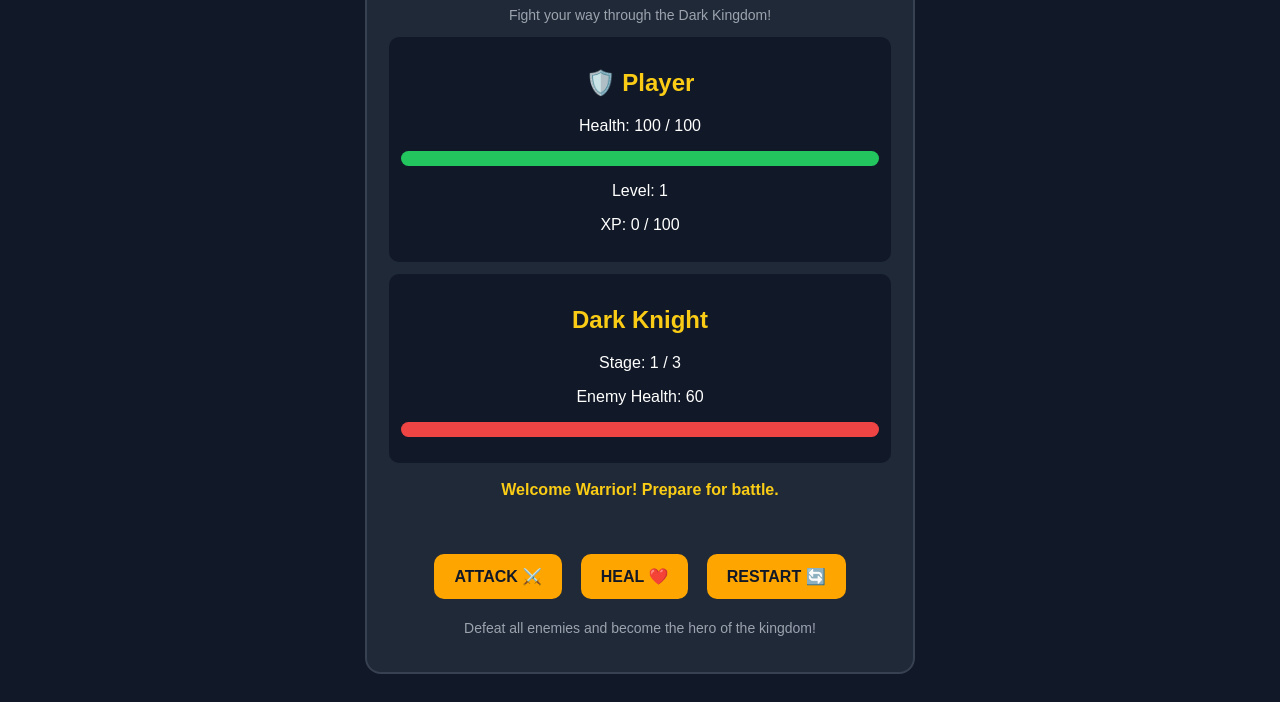
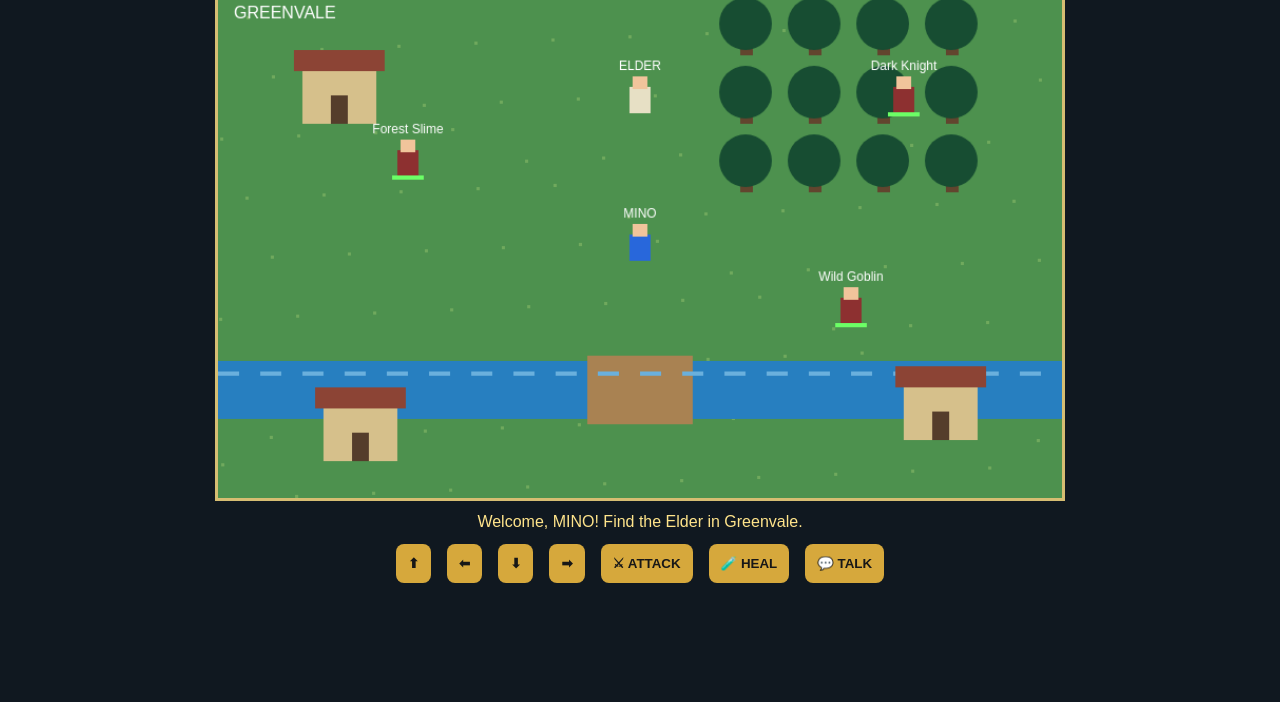
Before and after one commit to iiTachi/mino-rpg, a plain HTML site: page index.html in a window 1280 px wide. Shown: the part 126-828 px from the top of the page. After the commit the page ends 800 px from the top, so only its background shows below. Drawn offline with Linux system fonts and the light colour scheme.

Commit message:
Update index.html

```diff
--- a/index.html
+++ b/index.html
@@ -6,243 +6,239 @@
 <meta name="viewport" content="width=device-width, initial-scale=1.0">
 <title>MINO RPG ADVENTURE</title>
 <style>
-* { box-sizing: border-box; }
-
-body {
-    background: #111827;
-    color: white;
-    font-family: Arial, sans-serif;
-    text-align: center;
-    padding: 20px;
-}
-
-.container {
-    max-width: 550px;
-    margin: auto;
-    background: #1f2937;
-    padding: 22px;
-    border-radius: 16px;
-    border: 2px solid #374151;
-}
-
-h1 { color: orange; }
-
-h2 { color: #facc15; }
-
-.stats {
-    background: #111827;
-    padding: 12px;
-    border-radius: 10px;
-    margin: 12px 0;
-}
-
-.bar {
-    background: #374151;
-    height: 15px;
-    border-radius: 10px;
-    overflow: hidden;
-    margin: 8px 0 14px;
-}
-
-.fill {
-    height: 100%;
-    width: 100%;
-    transition: width 0.3s;
-}
-
-.player-fill { background: #22c55e; }
-.enemy-fill { background: #ef4444; }
-
-button {
-    background: orange;
-    color: #111827;
-    border: none;
-    padding: 13px 20px;
-    margin: 7px;
-    border-radius: 10px;
-    font-size: 16px;
-    font-weight: bold;
-    cursor: pointer;
-}
-
-button:disabled {
-    opacity: 0.4;
-    cursor: not-allowed;
-}
-
-#message {
-    min-height: 48px;
-    color: #facc15;
-    font-weight: bold;
-    margin: 18px 0;
-}
-
-.small {
-    color: #9ca3af;
-    font-size: 14px;
-}
+*{box-sizing:border-box}
+body{margin:0;background:#101820;color:white;font-family:Arial;text-align:center}
+header{padding:10px;background:#172b25}
+h2{margin:5px;color:#f5d76e}
+#stats{display:flex;justify-content:space-around;flex-wrap:wrap;gap:8px;padding:10px}
+#game{width:100%;max-width:850px;height:auto;background:#397b43;border:3px solid #d6bd72;touch-action:none}
+button{background:#d6a83c;color:#171717;border:0;border-radius:8px;padding:12px;margin:4px;font-weight:bold}
+.controls{display:flex;justify-content:center;align-items:center;gap:8px;flex-wrap:wrap}
+#message{min-height:35px;color:#ffe48b;padding:8px}
 </style>
 </head>
+<body>
+<header>
+<h2>⚔ MINO RPG ADVENTURE</h2>
+<div>Explore the world. Become a legend.</div>
+</header>
 
-<body>
-<div class="container">
-
-<h1>⚔️ MINO RPG ADVENTURE</h1>
-<p class="small">Fight your way through the Dark Kingdom!</p>
-
-<div class="stats">
-    <h2>🛡️ Player</h2>
-    <p>Health: <span id="health">100</span> / 100</p>
-    <div class="bar">
-        <div id="playerBar" class="fill player-fill"></div>
-    </div>
-    <p>Level: <span id="level">1</span></p>
-    <p>XP: <span id="xp">0</span> / 100</p>
+<div id="stats">
+<span id="hp">❤️ HP: 100</span>
+<span id="level">⭐ Level: 1</span>
+<span id="xp">XP: 0</span>
+<span id="gold">💰 Gold: 0</span>
 </div>
 
-<div class="stats">
-    <h2 id="enemyName">Dark Knight</h2>
-    <p>Stage: <span id="stage">1</span> / 3</p>
-    <p>Enemy Health: <span id="enemyHealth">60</span></p>
-    <div class="bar">
-        <div id="enemyBar" class="fill enemy-fill"></div>
-    </div>
-</div>
+<canvas id="game" width="800" height="480"></canvas>
 
-<p id="message">Welcome Warrior! Prepare for battle.</p>
+<div id="message">Welcome, MINO! Find the Elder in Greenvale.</div>
 
-<button id="attackBtn" onclick="attack()">ATTACK ⚔️</button>
-<button id="healBtn" onclick="heal()">HEAL ❤️</button>
-<button onclick="restartGame()">RESTART 🔄</button>
-
-<p class="small">Defeat all enemies and become the hero of the kingdom!</p>
-
+<div class="controls">
+<button onclick="move(0,-1)">⬆</button>
+<button onclick="move(-1,0)">⬅</button>
+<button onclick="move(0,1)">⬇</button>
+<button onclick="move(1,0)">➡</button>
+<button onclick="attack()">⚔ ATTACK</button>
+<button onclick="potion()">🧪 HEAL</button>
+<button onclick="talk()">💬 TALK</button>
 </div>
 
 <script>
-let health = 100;
-let maxHealth = 100;
-let xp = 0;
-let level = 1;
-let stage = 0;
-let gameOver = false;
+const canvas=document.getElementById("game");
+const ctx=canvas.getContext("2d");
 
-const enemies = [
-    { name: "Dark Knight", health: 60, damage: 10, xp: 40 },
-    { name: "Shadow Beast", health: 90, damage: 15, xp: 60 },
-    { name: "DARK LORD 👑", health: 150, damage: 20, xp: 100 }
+let player={x:400,y:240,hp:100,level:1,xp:0,gold:0};
+let enemies=[
+{x:180,y:160,hp:30,name:"Forest Slime",alive:true},
+{x:600,y:300,hp:50,name:"Wild Goblin",alive:true},
+{x:650,y:100,hp:100,name:"Dark Knight",alive:true}
 ];
+let elder={x:400,y:100};
+let quest=0;
 
-let enemyHealth = enemies[0].health;
+function save(){
+ localStorage.setItem("minoOpenSave",JSON.stringify({player,enemies,quest}));
+}
+function load(){
+ let s=localStorage.getItem("minoOpenSave");
+ if(s){
+  try{
+   let d=JSON.parse(s);
+   player=d.player||player;
+   enemies=d.enemies||enemies;
+   quest=d.quest||0;
+  }catch(e){}
+ }
+}
+function message(t){
+ document.getElementById("message").textContent=t;
+}
+function update(){
+ document.getElementById("hp").textContent="❤️ HP: "+player.hp;
+ document.getElementById("level").textContent="⭐ Level: "+player.level;
+ document.getElementById("xp").textContent="XP: "+player.xp;
+ document.getElementById("gold").textContent="💰 Gold: "+player.gold;
+ save();
+}
+function rect(x,y,w,h,color){
+ ctx.fillStyle=color;
+ ctx.fillRect(x,y,w,h);
+}
+function character(x,y,color,label){
+ rect(x-10,y-10,20,25,color);
+ rect(x-7,y-20,14,12,"#f1c49b");
+ ctx.fillStyle="white";
+ ctx.font="12px Arial";
+ ctx.textAlign="center";
+ ctx.fillText(label,x,y-26);
+}
+function draw(){
+ rect(0,0,800,480,"#4d914e");
 
-function updateScreen() {
-    const enemy = enemies[stage];
+ // Grass
+ for(let i=0;i<100;i++){
+  let x=(i*97)%800,y=(i*53)%480;
+  rect(x,y,3,3,"#70a95d");
+ }
 
-    document.getElementById("health").textContent = health;
-    document.getElementById("level").textContent = level;
-    document.getElementById("xp").textContent = xp;
-    document.getElementById("stage").textContent = stage + 1;
-    document.getElementById("enemyName").textContent = enemy.name;
-    document.getElementById("enemyHealth").textContent = enemyHealth;
+ // River and bridge
+ rect(0,350,800,55,"#277fc0");
+ rect(350,345,100,65,"#a98252");
+ for(let x=0;x<800;x+=40)rect(x,360,20,4,"#6ab0dd");
 
-    document.getElementById("playerBar").style.width =
-        (health / maxHealth * 100) + "%";
+ // Village houses
+ for(let h of [{x:80,y:70},{x:650,y:370},{x:100,y:390}]){
+  rect(h.x,h.y,70,55,"#d6c08b");
+  rect(h.x-8,h.y-15,86,20,"#8c4435");
+  rect(h.x+27,h.y+28,16,27,"#553d2b");
+ }
 
-    document.getElementById("enemyBar").style.width =
-        (enemyHealth / enemy.health * 100) + "%";
+ // Forest
+ for(let i=0;i<12;i++){
+  let x=500+(i%4)*65,y=30+Math.floor(i/4)*65;
+  rect(x-5,y,12,30,"#62452e");
+  ctx.fillStyle="#174d32";
+  ctx.beginPath();
+  ctx.arc(x,y,25,0,Math.PI*2);
+  ctx.fill();
+ }
 
-    document.getElementById("attackBtn").disabled = gameOver;
-    document.getElementById("healBtn").disabled = gameOver;
+ // Elder
+ character(elder.x,elder.y,"#e7e0c5","ELDER");
+
+ // Enemies
+ enemies.forEach(e=>{
+  if(e.alive){
+   character(e.x,e.y,"#8d3030",e.name);
+   ctx.fillStyle="red";
+   ctx.fillRect(e.x-15,e.y+14,30,4);
+   ctx.fillStyle="#6cff66";
+   ctx.fillRect(e.x-15,e.y+14,30*(e.hp/(e.name==="Dark Knight"?100:e.name==="Wild Goblin"?50:30)),4);
+  }
+ });
+
+ // Player
+ character(player.x,player.y,"#2867db","MINO");
+ ctx.fillStyle="white";
+ ctx.font="16px Arial";
+ ctx.textAlign="left";
+ ctx.fillText("GREENVALE",15,25);
+ requestAnimationFrame(draw);
 }
-
-function gainXP(amount) {
-    xp += amount;
-
-    while (xp >= 100) {
-        xp -= 100;
-        level++;
-        maxHealth += 20;
-        health = Math.min(maxHealth, health + 30);
-
-        document.getElementById("message").textContent =
-            "LEVEL UP! You reached level " + level + "!";
-    }
+function move(dx,dy){
+ if(player.hp<=0)return;
+ player.x=Math.max(20,Math.min(780,player.x+dx*22));
+ player.y=Math.max(25,Math.min(450,player.y+dy*22));
+ update();
 }
-
-function attack() {
-    if (gameOver) return;
-
-    const enemy = enemies[stage];
-    const damage = 20 + (level - 1) * 5;
-
-    enemyHealth = Math.max(0, enemyHealth - damage);
-
-    if (enemyHealth === 0) {
-        gainXP(enemy.xp);
-
-        if (stage === enemies.length - 1) {
-            gameOver = true;
-            document.getElementById("message").textContent =
-                "🏆 YOU DEFEATED THE DARK LORD! YOU WIN!";
-        } else {
-            document.getElementById("message").textContent =
-                "Enemy defeated! +" + enemy.xp + " XP. Next stage!";
-            stage++;
-            enemyHealth = enemies[stage].health;
-        }
-
-        updateScreen();
-        return;
-    }
-
-    health = Math.max(0, health - enemy.damage);
-
-    if (health === 0) {
-        gameOver = true;
-        document.getElementById("message").textContent =
-            "💀 GAME OVER! Press RESTART to try again.";
-    } else {
-        document.getElementById("message").textContent =
-            "You dealt " + damage + " damage! The enemy attacked for " +
-            enemy.damage + " damage.";
-    }
-
-    updateScreen();
+function distance(a,b){
+ return Math.hypot(a.x-b.x,a.y-b.y);
 }
-
-function heal() {
-    if (gameOver) return;
-
-    const oldHealth = health;
-    health = Math.min(maxHealth, health + 20);
-
-    if (health === oldHealth) {
-        document.getElementById("message").textContent =
-            "Your health is already full!";
-    } else {
-        document.getElementById("message").textContent =
-            "❤️ You restored " + (health - oldHealth) + " health!";
-    }
-
-    updateScreen();
+function attack(){
+ if(player.hp<=0)return;
+ let target=enemies.find(e=>e.alive&&distance(player,e)<65);
+ if(!target){
+  message("No enemy nearby! Move closer.");
+  return;
+ }
+ let damage=20+player.level*3;
+ target.hp-=damage;
+ message("You attacked "+target.name+" for "+damage+" damage!");
+ if(target.hp<=0){
+  target.alive=false;
+  player.xp+=25;
+  player.gold+=10;
+  message(target.name+" defeated! +25 XP and +10 Gold.");
+  if(player.xp>=100){
+   player.xp-=100;
+   player.level++;
+   player.hp=100;
+   message("LEVEL UP! You are now level "+player.level+"!");
+  }
+ }
+ update();
 }
-
-function restartGame() {
-    health = 100;
-    maxHealth = 100;
-    xp = 0;
-    level = 1;
-    stage = 0;
-    gameOver = false;
-    enemyHealth = enemies[0].health;
-
-    document.getElementById("message").textContent =
-        "Welcome back, Warrior! The battle begins!";
-
-    updateScreen();
+function potion(){
+ if(player.hp<=0)return;
+ if(player.gold<5){
+  message("You need 5 Gold for a healing potion.");
+  return;
+ }
+ if(player.hp>=100){
+  message("Your health is already full.");
+  return;
+ }
+ player.gold-=5;
+ player.hp=Math.min(100,player.hp+40);
+ message("Potion used! Health restored.");
+ update();
 }
-
-updateScreen();
+function talk(){
+ if(distance(player,elder)<65){
+  if(quest===0){
+   quest=1;
+   message("Elder: Please defeat the Forest Slime!");
+  }else if(quest===1){
+   if(!enemies[0].alive){
+    quest=2;
+    message("Elder: Excellent! Now defeat the Wild Goblin.");
+   }else{
+    message("Elder: The Forest Slime is still alive!");
+   }
+  }else if(quest===2){
+   if(!enemies[1].alive){
+    quest=3;
+    message("Elder: The Dark Knight threatens our kingdom. Defeat him!");
+   }else{
+    message("Elder: Defeat the Wild Goblin first!");
+   }
+  }else if(quest===3){
+   if(!enemies[2].alive){
+    quest=4;
+    message("Elder: You saved the kingdom! You are a true hero!");
+   }else{
+    message("Elder: Defeat the Dark Knight!");
+   }
+  }else{
+   message("Elder: Welcome back, hero!");
+  }
+ }else{
+  message("Move closer to the Elder to talk.");
+ }
+ update();
+}
+document.addEventListener("keydown",e=>{
+ let k=e.key.toLowerCase();
+ if(k==="arrowup"||k==="w")move(0,-1);
+ if(k==="arrowdown"||k==="s")move(0,1);
+ if(k==="arrowleft"||k==="a")move(-1,0);
+ if(k==="arrowright"||k==="d")move(1,0);
+ if(k===" ")attack();
+});
+load();
+update();
+draw();
 </script>
 </body>
 </html>
```
